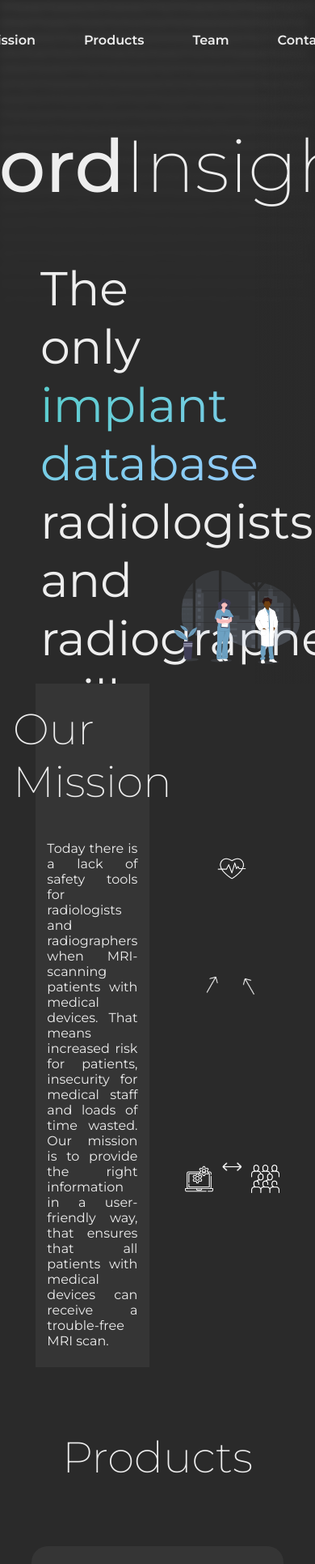
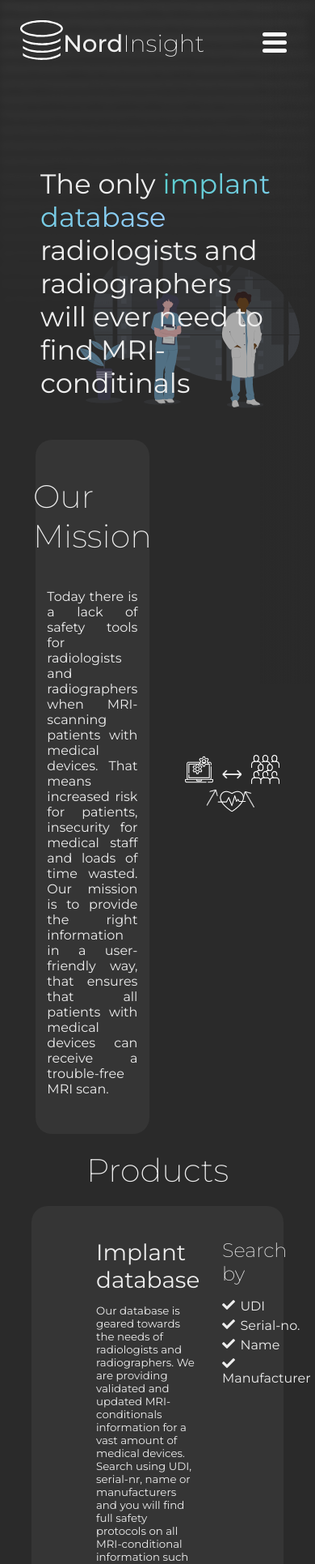
Before and after one commit to matjias/nordinsight, a Next.js app: page / in a window 390 px wide. Shown: the top 1931 px of the page at 81% size. Built offline with nearby package versions, Linux system fonts and the light colour scheme.

Commit message:
burger menu added

```diff
--- a/components/landing.tsx
+++ b/components/landing.tsx
@@ -1,26 +1,10 @@
 import styles from "../styles/Landing.module.css";
 import Image from "next/image";
-import Logo from '../public/Mascot.svg'
 
 const Landing: React.FC = () => {
   return (
     <div className={styles.wrapper}>
-      <div className={styles.title}>
-      <div className={styles.logo}>
-        <Logo className={styles.logosvg} />
-        {/* <Image
-          src="/../public/Mascot.svg"
-          width={502}
-          height={440}
-          alt="NordInsight"
-        /> */}
-        {/* <div className={styles.ellipse}></div>
-        <div className={styles.curve1}></div>
-        <div className={styles.curve2}></div>
-        <div className={styles.curve3}></div> */}
-      </div>
-      <h1>Nord<span className={styles.insight}>Insight</span></h1>
-      </div>
+
 
       <div className={styles.icon}>
         <Image
--- a/components/navigation.tsx
+++ b/components/navigation.tsx
@@ -1,12 +1,49 @@
 import styles from '../styles/Navigation.module.css'
 import Link from 'next/link';
+import Logo from '../public/Mascot.svg'
+import {useState} from 'react'
 
 const Navigation: React.FC = () => {
-    return (<nav className={styles.wrapper}>
-      <Link  href={'#mision'}><a className={styles.item}>Mission</a></Link>
-          <Link  href={'#products'}><a className={styles.item}>Products</a></Link>
-          <Link  href={'#team'}><a className={styles.item}>Team</a></Link>
-          <Link  href={'#contact'}><a className={styles.item}>Contact</a></Link>
+
+    const [menuIsOpen, setMenuIsOpen] = useState(false)
+
+    const toggleMenu = () => {
+        setMenuIsOpen(!menuIsOpen)
+    }
+
+    return (
+    <nav className={menuIsOpen ? styles.wrapper + ' ' + styles.bg2a : styles.wrapper}>
+        <div onClick={toggleMenu} className={menuIsOpen ? styles.burger + ' ' + styles.burgeropen : styles.burger}>
+            <span></span>
+            <span></span>
+            <span></span>
+            <span></span>
+            <span></span>
+            <span></span>
+        </div>
+        <div className={menuIsOpen ? styles.menuitems : styles.menuitems + ' ' + styles.hide} >
+
+        <Link href={'#mision'}><a  onClick={toggleMenu} className={styles.item}>Mission</a></Link>
+          <Link  href={'#products'}><a onClick={toggleMenu} className={styles.item}>Products</a></Link>
+          <Link  href={'#team'}><a onClick={toggleMenu} className={styles.item}>Team</a></Link>
+          <Link  href={'#contact'}><a onClick={toggleMenu} className={styles.item}>Contact</a></Link>
+        </div>
+          <div className={styles.title}>
+      <div className={styles.logo}>
+        <Logo className={styles.logosvg} />
+        {/* <Image
+          src="/../public/Mascot.svg"
+          width={502}
+          height={440}
+          alt="NordInsight"
+        /> */}
+        {/* <div className={styles.ellipse}></div>
+        <div className={styles.curve1}></div>
+        <div className={styles.curve2}></div>
+        <div className={styles.curve3}></div> */}
+      </div>
+      <h1>Nord<span className={styles.insight}>Insight</span></h1>
+      </div>
       </nav>)
 }
 
--- a/components/productCard.tsx
+++ b/components/productCard.tsx
@@ -5,7 +5,8 @@ interface ProductInfo {
   iconSrc: string;
   title: string;
   description: string;
-  keywords: string[];
+  featureTitle: string;
+  features: string[];
 }
 
 const ProductCard: React.FC<{ info: ProductInfo }> = ({ info }) => {
@@ -18,11 +19,15 @@ const ProductCard: React.FC<{ info: ProductInfo }> = ({ info }) => {
         <h4>{info.title}</h4>
         <p>{info.description}</p>
       </div>
-      <ul className={styles.keywords}>
-        {info.keywords.map((word) => (
+      <div>
+      <h5>{info.featureTitle}</h5>
+      <ul className={styles.features}>
+        {info.features.map((word) => (
           <li key={word}>{word}</li>
         ))}
       </ul>
+      </div>
+
     </div>
   );
 };
--- a/components/products.tsx
+++ b/components/products.tsx
@@ -7,22 +7,24 @@ const Products: React.FC = () => {
         iconSrc: '/server.png',
         title: 'Implant database',
         description: 'Our database is geared towards the needs of radiologists and radiographers. We are providing validated and updated MRI-conditionals information for a vast amount of medical devices. Search using UDI, serial-nr, name or manufacturers and you will find full safety protocols on all MRI-conditional information such as field strength, SAR, b1+rms, Spatial gradient, temperature rise, coils etc. You can even upload your hospital guidelines and documents so that you and your colleagues can find all information in one place. Radiologists can even pre-validate safety protocols so that radiographers can use them without asking permission first!',
-        keywords: [
-            'Fast',
-            'Secure',
-            'Updated',
-            'User-friendly'
+        featureTitle: 'Search by',
+        features: [
+            'UDI',
+            'Serial-no.',
+            'Name',
+            'Manufacturer',
+
         ]
     }
     const apiInfo = {
         iconSrc: '/api.png',
         title: 'MR-Scanner API',
         description: 'Our meticulous data structure enables a specific key: API. With our data, we can integrate directly to MRI machines, RIS, screening procedures, etc. This will allow for automation, increased safety, correct booking and faster scans.',
-        keywords: [
-            'Fast',
-            'Secure',
-            'Updated',
-            'User-friendly'
+        featureTitle: 'Easily integrates with',
+        features: [
+            'MRI-Scanner',
+            'RIS',
+            'Screening procedures'
         ]
     }
 
--- a/pages/index.tsx
+++ b/pages/index.tsx
@@ -20,6 +20,7 @@ const Home: React.FC= () => {
         <title>NordInsight - Building the future</title>
         <meta name="description" content="Landing page of NordInsight" />
         <link rel="icon" href="/favicon.ico" />
+        <link rel="stylesheet" href="https://cdnjs.cloudflare.com/ajax/libs/font-awesome/4.7.0/css/font-awesome.min.css" />
       </Head>
       <section className={styles.slide}>
         <Navigation />
--- a/styles/Home.module.css
+++ b/styles/Home.module.css
@@ -4,12 +4,10 @@
   widht: 100vh;
 }
 .slide {
-  overflow: hidden;
   position: relative;
   z-index: 1;
   display: flex;
   flex-direction: column;
-  height: 100%;
   widht: 100%;
   z-index: 1;
 }
@@ -49,3 +47,12 @@
     left: 100%;
   }
 }
+
+@media only screen and (min-width: 768px) {
+  .slide {
+    height: 100%;
+  }
+}
+
+@media only screen and (max-width: 768px) {
+}
--- a/styles/Landing.module.css
+++ b/styles/Landing.module.css
@@ -2,23 +2,9 @@
   height: 100%;
   display: flex;
   flex-direction: column;
-  justify-content: space-between;
+  justify-content: flex-end;
 }
-.title {
-  margin-top: 40px;
-  display: flex;
-  justify-content: center;
-}
-.title h1 {
-  margin: 10px 0;
-}
-.insight {
-  font-weight: 200;
-}
-.logo {
-  width: 120px;
-  filter: invert(1);
-}
+
 .icon {
   width: 40%;
   position: absolute;
@@ -30,3 +16,19 @@
   margin: 50px;
   z-index: 2;
 }
+
+@media only screen and (max-width: 768px) {
+  .tagline {
+    width: auto;
+  }
+  .icon {
+    /* position: relative;
+    margin: auto; */
+    width: 70%;
+    opacity: 0.6;
+    z-index: -2;
+  }
+  .title {
+    position: absolute;
+  }
+}
--- a/styles/Navigation.module.css
+++ b/styles/Navigation.module.css
@@ -1,7 +1,20 @@
 .wrapper {
+  width: 100%;
+  display: flex;
+  flex-flow: column nowrap;
+  margin-bottom: 50px;
+}
+.hide {
+  display: none;
+}
+.bg2a {
+  background: #2a2a2a;
+}
+.menuitems {
   padding: 10px;
   width: 100%;
   display: flex;
+  flex-flow: row wrap;
   justify-content: center;
 }
 .item {
@@ -43,3 +56,143 @@
   visibility: visible;
   height: 100%;
 }
+.title {
+  margin-top: 40px;
+  display: flex;
+  justify-content: center;
+}
+.title h1 {
+  margin: 10px 0;
+}
+.insight {
+  font-weight: 200;
+}
+.logo {
+  width: calc(1.6rem + 7vw);
+  filter: invert(1);
+}
+
+/* burger */
+.burger {
+  top: 40px;
+  right: 35px;
+  position: absolute;
+  width: 30px;
+}
+
+.burger span {
+  display: block;
+  position: absolute;
+  height: 5px;
+  width: 50%;
+  background: #fff;
+  opacity: 1;
+  -webkit-transform: rotate(0deg);
+  -moz-transform: rotate(0deg);
+  -o-transform: rotate(0deg);
+  transform: rotate(0deg);
+  -webkit-transition: 0.25s ease-in-out;
+  -moz-transition: 0.25s ease-in-out;
+  -o-transition: 0.25s ease-in-out;
+  transition: 0.25s ease-in-out;
+}
+
+.burger span:nth-child(even) {
+  left: 50%;
+  border-radius: 0 5px 5px 0;
+}
+
+.burger span:nth-child(odd) {
+  left: 0px;
+  border-radius: 5px 0 0 5px;
+}
+
+.burger span:nth-child(1),
+.burger span:nth-child(2) {
+  top: 0px;
+}
+
+.burger span:nth-child(3),
+.burger span:nth-child(4) {
+  top: 10px;
+}
+
+.burger span:nth-child(5),
+.burger span:nth-child(6) {
+  top: 20px;
+}
+
+.burgeropen span:nth-child(1),
+.burgeropen span:nth-child(6) {
+  -webkit-transform: rotate(45deg);
+  -moz-transform: rotate(45deg);
+  -o-transform: rotate(45deg);
+  transform: rotate(45deg);
+}
+
+.burgeropen span:nth-child(2),
+.burgeropen span:nth-child(5) {
+  -webkit-transform: rotate(-45deg);
+  -moz-transform: rotate(-45deg);
+  -o-transform: rotate(-45deg);
+  transform: rotate(-45deg);
+}
+
+.burgeropen span:nth-child(1) {
+  left: 2px;
+  top: 4px;
+}
+
+.burgeropen span:nth-child(2) {
+  left: calc(50% - 2px);
+  top: 4px;
+}
+
+.burgeropen span:nth-child(3) {
+  left: -50%;
+  opacity: 0;
+}
+
+.burgeropen span:nth-child(4) {
+  left: 100%;
+  opacity: 0;
+}
+
+.burgeropen span:nth-child(5) {
+  left: 2px;
+  top: 15px;
+}
+
+.burgeropen span:nth-child(6) {
+  left: calc(50% - 2px);
+  top: 15px;
+}
+
+@media only screen and (max-width: 768px) {
+  .wrapper {
+    align-items: flex-start;
+  }
+  .title {
+    margin: 25px;
+  }
+  .hide {
+    display: none;
+  }
+  .menuitems {
+    flex-flow: column wrap;
+    position: absolute;
+    right: 0;
+    background: #2a2a2a;
+    top: calc(calc(4rem + 4vw));
+    height: 100vh;
+    justify-content: flex-start;
+    align-items: center;
+  }
+}
+
+@media only screen and (min-width: 768px) {
+  .burger,
+  .burgeropen {
+    display: none;
+  }
+}
--- a/styles/ProductCard.module.css
+++ b/styles/ProductCard.module.css
@@ -1,3 +1,5 @@
+@import url("https://use.fontawesome.com/releases/v5.13.0/css/all.css");
+
 .wrapper {
   max-height: 30%;
   display: flex;
@@ -19,15 +21,20 @@
 .info p {
   font-size: 10pt;
 }
-.keywords {
+.features {
+  padding: 0;
   display: flex;
   flex-flow: column wrap;
+  list-style-type: none;
 }
-.keywords li {
-  list-style: none;
-  padding: 15px;
-  color: #2a2a2a;
-  background: white;
-  margin: 10px;
-  border-radius: 5px;
+.features li {
+  padding-bottom: 5px;
+  font-size: 1rem;
 }
+.features li:before {
+  font-family: "Font Awesome 5 Free";
+  font-weight: 900;
+  content: "\f00c";
+  float: left;
+  width: 1.4em;
+}
--- a/styles/globals.css
+++ b/styles/globals.css
@@ -1,4 +1,5 @@
 @import url("https://fonts.googleapis.com/css2?family=Montserrat:ital,wght@0,200;0,300;0,400;0,500;0,600;0,700;1,200;1,300;1,400;1,500;1,600;1,700&display=swap");
+@import url("https://cdnjs.cloudflare.com/ajax/libs/font-awesome/4.7.0/css/font-awesome.min.css");
 
 @value --gradient-color: linear-gradient(
     110deg,
@@ -8,6 +9,7 @@
 
 html,
 body {
+  font-size: 100%;
   background: #2a2a2a;
   color: #eee;
   padding: 0;
@@ -18,33 +20,28 @@ body {
 h1 {
   margin: 0;
   font-weight: 500;
-  font-size: 68pt;
+  font-size: calc(0.5rem + 5.5vw);
 }
 
 h2 {
   font-weight: 400;
-  font-size: 44pt;
-}
-
-h2 {
-  font-weight: 400;
-  font-size: 44pt;
+  font-size: calc(1.5rem + 2.5vw);
 }
 
 h3 {
   margin: 20px 0;
   font-weight: 200;
-  font-size: 40pt;
+  font-size: calc(2rem + 2vw);
 }
 h4 {
   margin: 10px 0;
   font-weight: 400;
-  font-size: 24pt;
+  font-size: calc(1.5rem + 1vw);
 }
 h5 {
   margin: 10px 0;
   font-weight: 200;
-  font-size: 18pt;
+  font-size: 1.5rem;
 }
 
 a {
```
